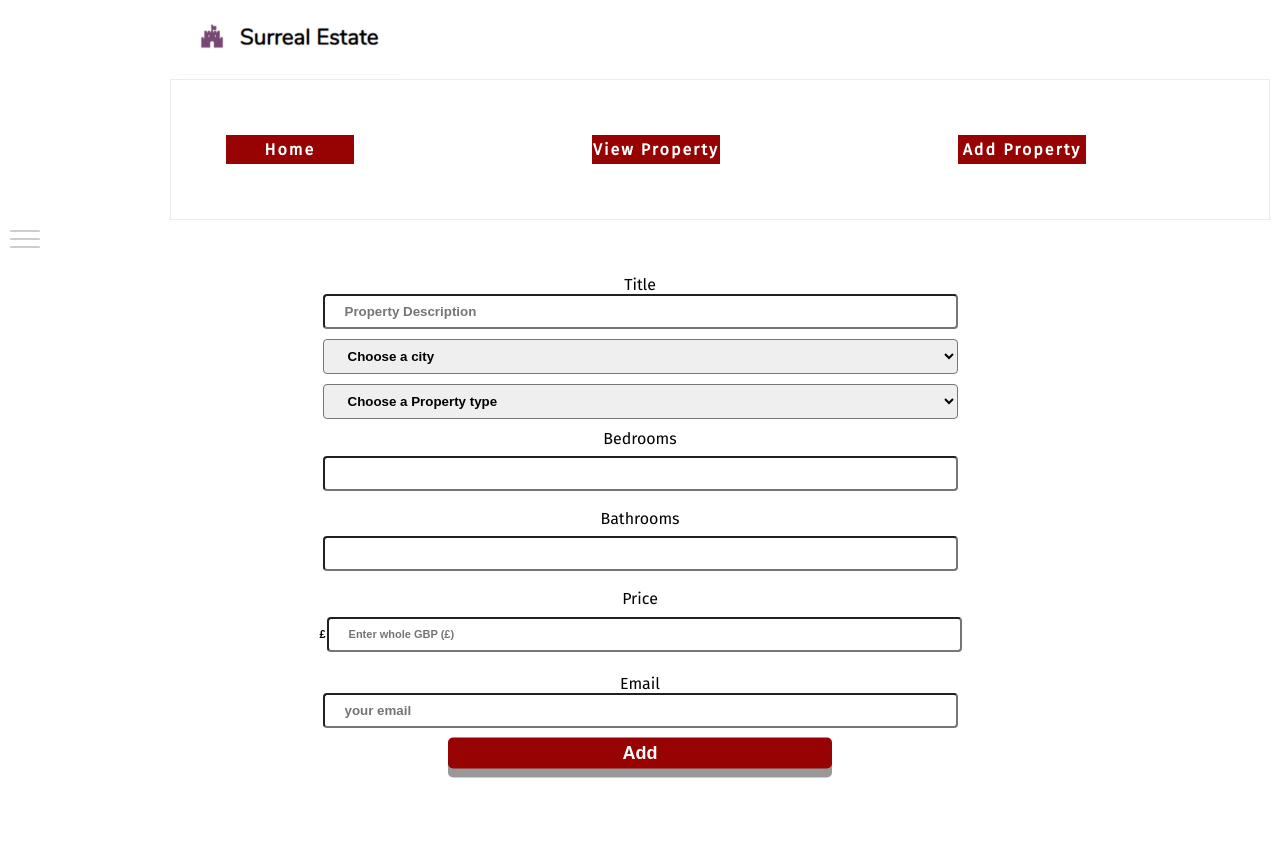
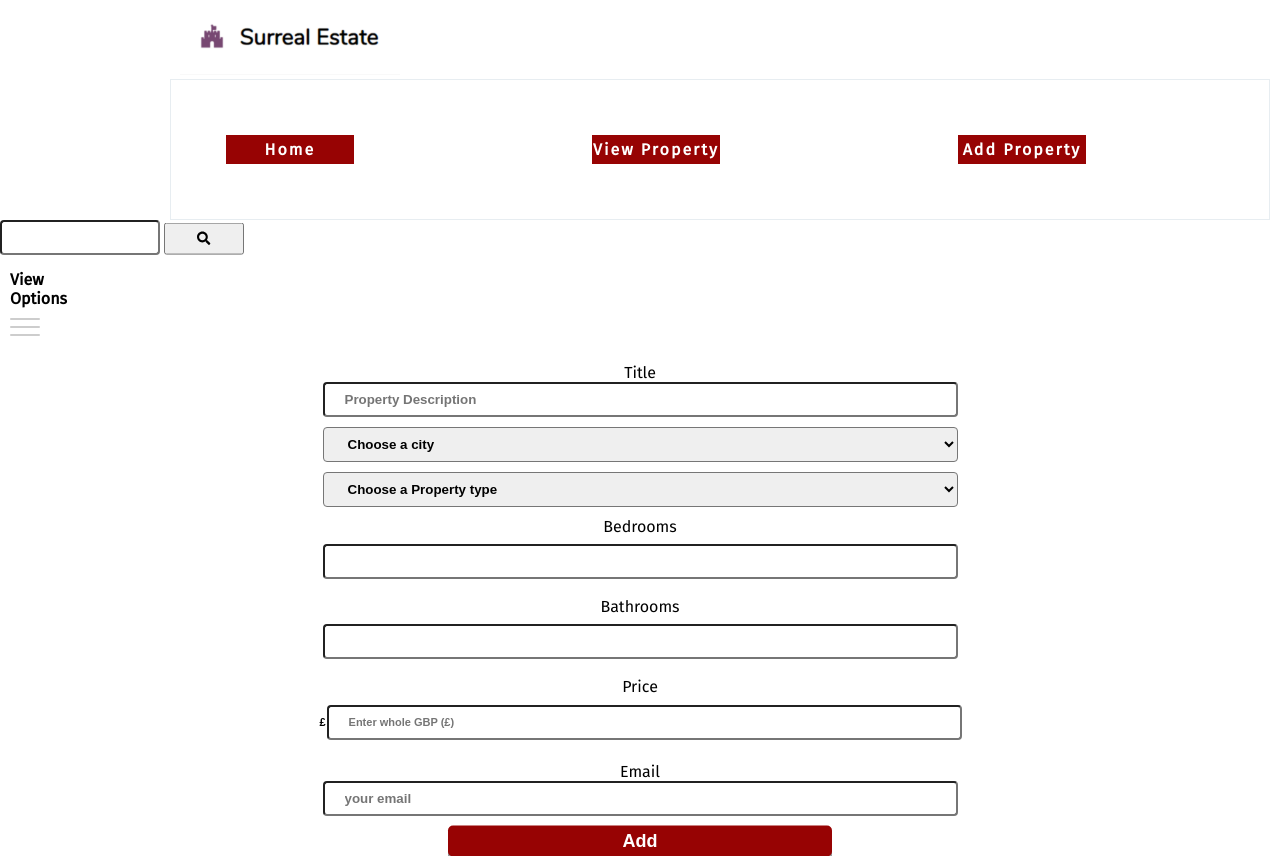
Before and after one commit to 56aint/surreal-estate, a React (Create React App) app: page /add-property in a window 1280 px wide. Before the commit the page ends 800 px from the top, so only its background shows below. Built offline with nearby package versions, Linux system fonts and the light colour scheme.

Commit message:
select menu otions changed to object, working now, working on search capability for SideBar component

```diff
--- a/package.json
+++ b/package.json
@@ -3,8 +3,8 @@
   "version": "0.1.0",
   "private": true,
   "dependencies": {
-    "@fortawesome/fontawesome-svg-core": "^1.2.29",
-    "@fortawesome/free-solid-svg-icons": "^5.13.1",
+    "@fortawesome/fontawesome-svg-core": "^1.2.30",
+    "@fortawesome/free-solid-svg-icons": "^5.14.0",
     "@fortawesome/react-fontawesome": "^0.1.11",
     "@testing-library/jest-dom": "^4.2.4",
     "@testing-library/react": "^9.3.2",
--- a/src/components/AddProperty.js
+++ b/src/components/AddProperty.js
@@ -52,6 +52,7 @@ const AddProperty = () => {
     const changeField = event.target.name;
     const newValue = event.target.value;
     setFields({ ...fields, [changeField]: newValue });
+    console.log(fields);
   };
 
   return (
@@ -75,7 +76,7 @@ const AddProperty = () => {
             <select
               id="city"
               name="city"
-              value="fields.city"
+              value={fields.city}
               onChange={handleFieldChange}
             >
               <option value="">Choose a city</option>
@@ -90,7 +91,7 @@ const AddProperty = () => {
             <select
               id="type"
               name="type"
-              value="fields.type"
+              value={fields.type}
               onChange={handleFieldChange}
             >
               <option value="">Choose a Property type</option>
@@ -103,7 +104,7 @@ const AddProperty = () => {
               <option value="Bungalow">Bungalow</option>
             </select>
           </label>
-          <label htmlFor="title" className="form-label">
+          <label htmlFor="bedrooms" className="form-label">
             Bedrooms
             <input
               className="number-input"
@@ -115,7 +116,7 @@ const AddProperty = () => {
             />
           </label>
 
-          <label htmlFor="title" className="form-label">
+          <label htmlFor="bathrooms" className="form-label">
             Bathrooms
             <input
               className="number-input"
@@ -127,7 +128,7 @@ const AddProperty = () => {
             />
           </label>
 
-          <label htmlFor="title" className="form-label">
+          <label htmlFor="price" className="form-label">
             Price
             <span className="gbp">
               <input
@@ -142,7 +143,7 @@ const AddProperty = () => {
             </span>
           </label>
           <br />
-          <label htmlFor="title" className="form-label">
+          <label htmlFor="email" className="form-label">
             Email
             <input
               className="email-input"
--- a/src/components/SideBar.js
+++ b/src/components/SideBar.js
@@ -1,7 +1,9 @@
-import React from "react";
+import React, { useState } from "react";
 // import styled from "styled-components";
-import { Link, useLocation } from "react-router-dom";
+import { Link, useLocation, useHistory } from "react-router-dom";
 import qs from "qs";
+import { faSearch } from "@fortawesome/free-solid-svg-icons";
+import { FontAwesomeIcon } from "@fortawesome/react-fontawesome";
 import "../styles/SideBar.css";
 
 const SideBar = () => {
@@ -11,15 +13,44 @@ const SideBar = () => {
 
     const newQueryParams = {
       ...currentQueryParams,
-      [operation]: JSON.stringify(valueObj),
+      [operation]: JSON.stringify({
+        ...JSON.parse(currentQueryParams[operation] || "{}"),
+        ...valueObj,
+      }),
     };
     return qs.stringify(newQueryParams, {
       addQueryPrefix: true,
       encode: false,
     });
   };
+
+  const [query, setQuery] = useState("");
+
+  const history = useHistory();
+
+  const handleSearch = (event) => {
+    event.preventDefault();
+    const newQueryString = buildQueryString("query", {
+      title: { $regex: query },
+    });
+    history.push(newQueryString);
+  };
+
   return (
     <nav role="navigation">
+      <form className="property-search-form" onSubmit={handleSearch}>
+        <input
+          type="text"
+          value={query}
+          onChange={(e) => setQuery(e.target.value)}
+        />
+
+        <button type="submit" className="property-search-button">
+          <FontAwesomeIcon icon={faSearch} />
+        </button>
+      </form>
+      <p>View</p>
+      <p>Options</p>
       <div className="sidebarToggle">
         <input name="toggle" type="checkbox" />
         <label htmlFor="toggle">
--- a/src/styles/SideBar.css
+++ b/src/styles/SideBar.css
@@ -1,4 +1,12 @@
-
+p{
+  font-weight: bolder;
+  display: block;
+  text-align: left;
+  margin-top: 0em ;
+  margin-bottom: 0em ;
+  /*line-height: 1.5;*/
+  text-indent: 10px ;
+}
 .sidebarToggle {
   /*display: block;*/
    /*height: 100%;
@@ -28,7 +36,7 @@
   padding: 6px 8px 6px 16px;
 }
 
-.sideToggle a:hover {
+.sidebarToggle a:hover {
   color: #0b66a7;
 }
 
@@ -46,6 +54,18 @@
   opacity: 0; /* hide this */
   z-index: 2; /* and place it over the hamburger */
   -webkit-touch-callout: none;
+}
+
+.property-search-form{
+  width: 25%;
+  height: 50px;
+}
+.property-search-button{
+  width: 25%;
+  height: 32px;
+
+  /*top: 100%;*/
+  transform: translate(5%, 5%);
 }
 
 .sidebarToggle label {
@@ -78,7 +98,7 @@
   transition: all 0.3s ease;
 }
 
-.sdiebarToggle label div:first-child {
+.sidebarToggle label div:first-child {
   -webkit-transform-origin: 0% 100%;
       -ms-transform-origin: 0% 100%;
           transform-origin: 0% 100%;
```
Also changed, not shown: 1 other file (tests, documents, lock files or other folders).
